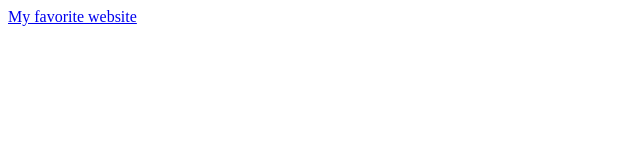
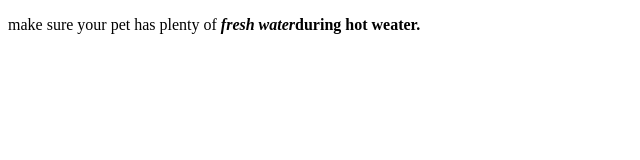
Before and after one commit to Roland-Karizmatik/task-2, a plain HTML site: page index.html in a window 1280 px wide. Shown: the whole page, without its empty margins (0-640 px from the left). Drawn offline with Linux system fonts and the light colour scheme.

Commit message:
add new file

```diff
--- a/index.html
+++ b/index.html
@@ -4,6 +4,7 @@
         <title> My favorite website </title>
     </head>
     <body>
-        <a href="wwww.sololearn.com"> My favorite website</a>
+        <p> make sure your pet has plenty of
+        <i><b>fresh water</i>during hot weater.</p></b>
     </body>
 </html>
```
